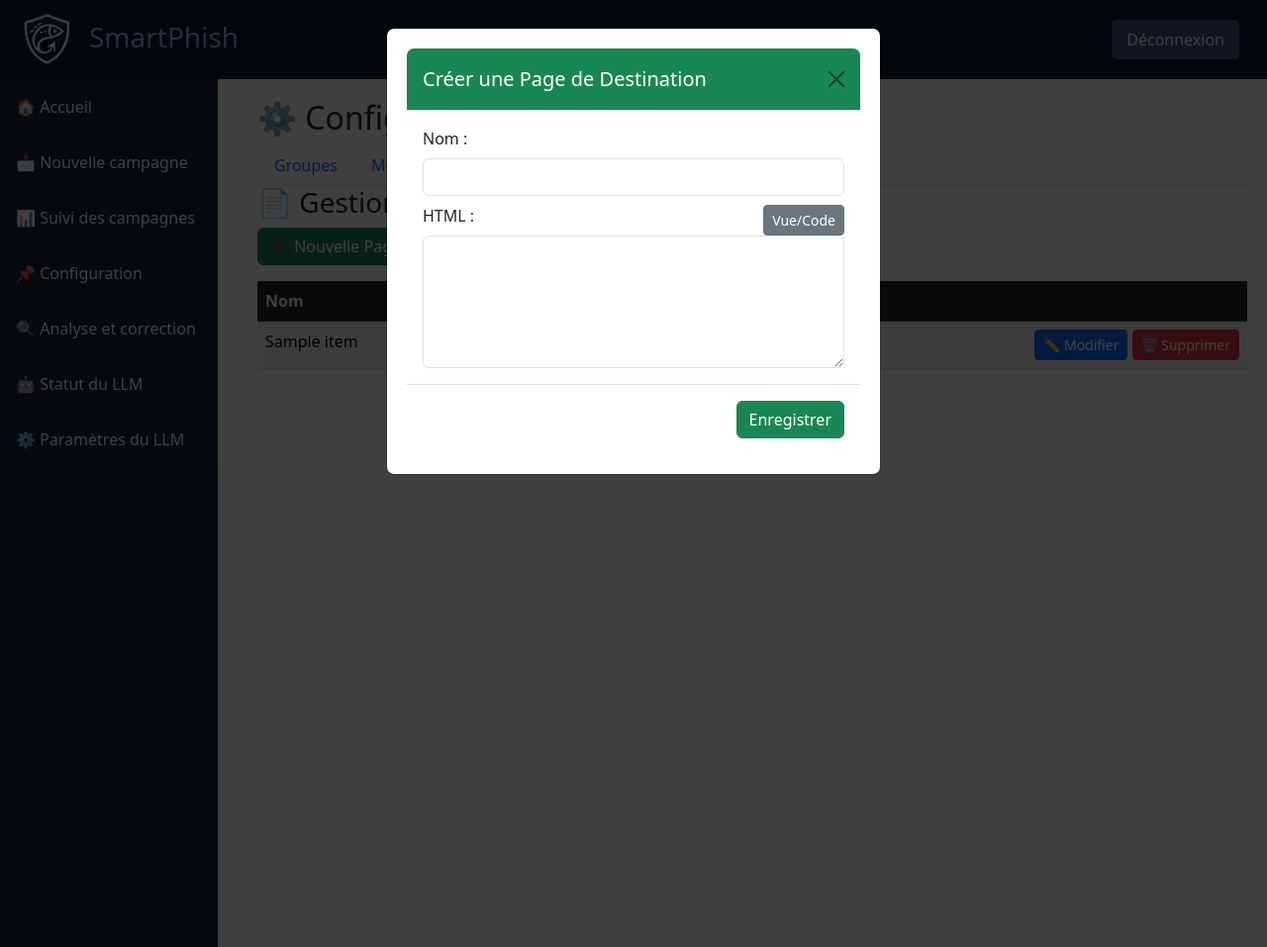
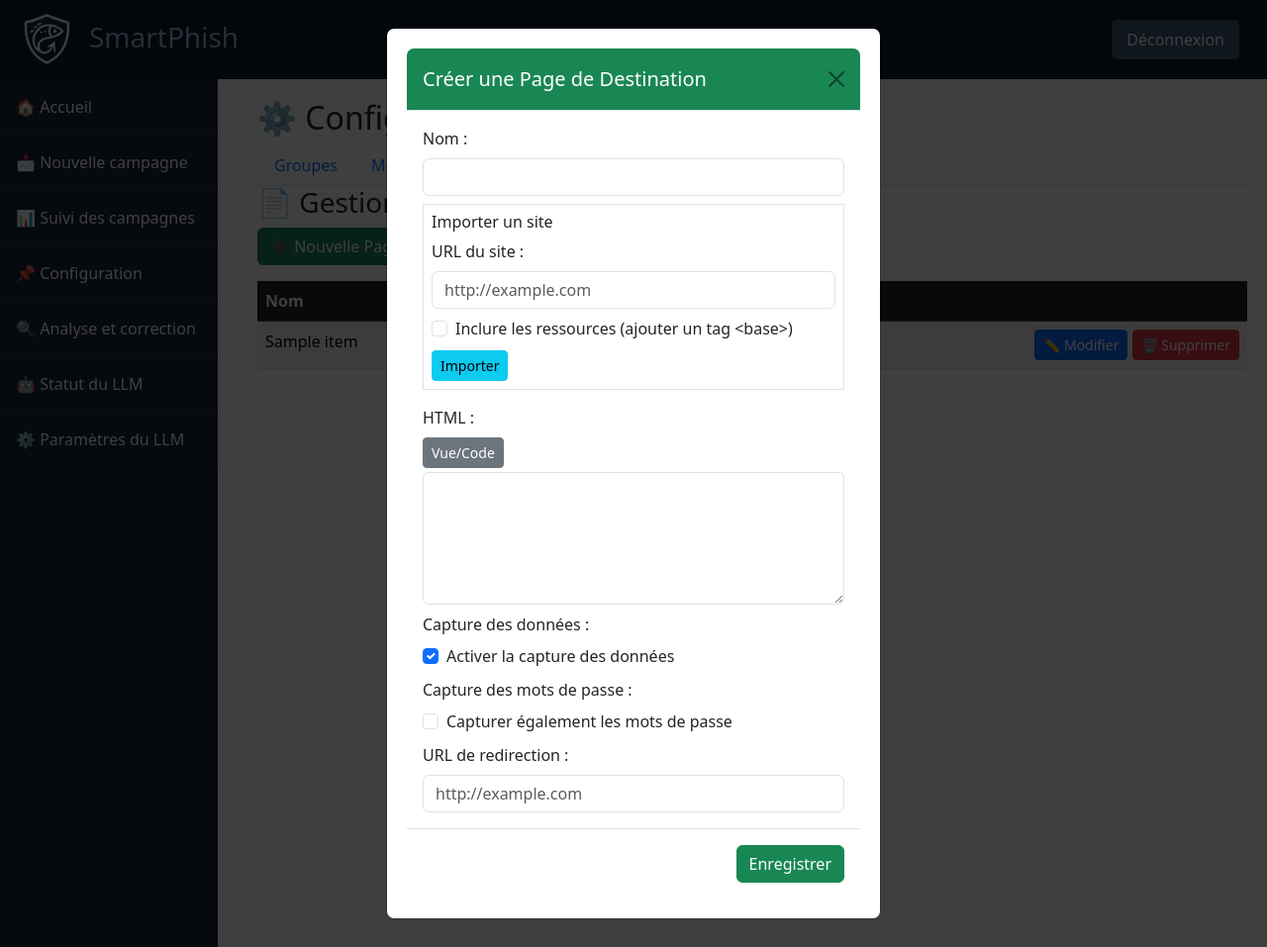
Before and after one commit to Maxencedu66/smartphish, a Flask app: page /config-landing-pages in a window 1280 px wide, after a click on "➕ Nouvelle Page de destination". Shown: the whole page at 99% size. Run offline with Flask 3, Linux system fonts and the light colour scheme; a user stored in the database is signed in; tables that the repository leaves empty hold one stand-in row (values such as "Sample post"); a database or web service that is not in the repository returns one stand-in record (values such as "Sample title"); data that the repository does not hold is empty; parts of the project's set-up code (start-up, migrations or seed data) failed here and were passed over; some libraries are stand-ins or nearby versions.

Commit message:
importation de landing page automatique

```diff
--- a/src/routes/frontend_routes.py
+++ b/src/routes/frontend_routes.py
@@ -378,3 +378,9 @@ def delete_landing_page_frontend(landing_page_id):
     """
     response = delete_landing_page(landing_page_id)
     return jsonify(response)
+
+@bp.route('/import_site', methods=['POST'])
+def import_site_frontend():
+    data = request.get_json()
+    response = import_site(data)
+    return jsonify(response)
--- a/src/templates/config-landing-pages.html
+++ b/src/templates/config-landing-pages.html
@@ -13,8 +13,10 @@
 
 <h3>📄 Gestion des Pages de destination</h3>
 
-<!-- Bouton pour créer une nouvelle landing page -->
-<button class="btn btn-success mb-3" data-bs-toggle="modal" data-bs-target="#newLandingPageModal">➕ Nouvelle Page de destination</button>
+<!-- Bouton pour ouvrir le modal de création -->
+<div class="mb-3">
+    <button class="btn btn-success" data-bs-toggle="modal" data-bs-target="#newLandingPageModal">➕ Nouvelle Page de destination</button>
+</div>
 
 <!-- Table des landing pages -->
 <div class="table-responsive">
@@ -36,7 +38,7 @@
     </table>
 </div>
 
-<!-- ========== MODAL: CREATE NEW LANDING PAGE ========== -->
+<!-- ========== MODAL: CRÉER UNE NOUVELLE LANDING PAGE ========== -->
 <div class="modal fade" id="newLandingPageModal" tabindex="-1">
     <div class="modal-dialog">
         <div class="modal-content">
@@ -45,14 +47,51 @@
                 <button type="button" class="btn-close" data-bs-dismiss="modal"></button>
             </div>
             <div class="modal-body">
+                <!-- Nom de la landing page -->
                 <label for="newLandingPageName" class="form-label">Nom :</label>
                 <input type="text" id="newLandingPageName" class="form-control mb-2" required>
-                <div class="d-flex justify-content-between align-items-center">
-                    <label for="newLandingPageHTML" class="form-label">HTML :</label>
+
+                <!-- Section Importer un site -->
+                <div class="border p-2 mb-3">
+                    <h6 class="mb-2">Importer un site</h6>
+                    <label for="importSiteURL" class="form-label">URL du site :</label>
+                    <input type="text" id="importSiteURL" class="form-control" placeholder="http://example.com">
+                    <div class="form-check mt-2">
+                        <input class="form-check-input" type="checkbox" id="includeResources">
+                        <label class="form-check-label" for="includeResources">
+                            Inclure les ressources (ajouter un tag &lt;base&gt;)
+                        </label>
+                    </div>
+                    <button class="btn btn-info btn-sm mt-2" type="button" onclick="importSite()">Importer</button>
+                </div>
+
+                <!-- Code HTML de la landing page -->
+                <label for="newLandingPageHTML" class="form-label">HTML :</label>
+                <div class="d-flex justify-content-between align-items-center mb-1">
                     <button class="btn btn-secondary btn-sm" onclick="togglePreview('newLandingPageHTML', 'previewNewPage')" type="button">Vue/Code</button>
                 </div>
                 <textarea id="newLandingPageHTML" class="form-control" rows="5" required></textarea>
                 <div id="previewNewPage" class="border p-3 mt-2" style="display: none;"></div>
+
+                <!-- Options supplémentaires -->
+                <label class="form-label mt-2">Capture des données :</label>
+                <div class="form-check">
+                    <input class="form-check-input" type="checkbox" id="newCaptureCredentials" checked>
+                    <label class="form-check-label" for="newCaptureCredentials">
+                        Activer la capture des données
+                    </label>
+                </div>
+
+                <label class="form-label mt-2">Capture des mots de passe :</label>
+                <div class="form-check">
+                    <input class="form-check-input" type="checkbox" id="newCapturePasswords">
+                    <label class="form-check-label" for="newCapturePasswords">
+                        Capturer également les mots de passe
+                    </label>
+                </div>
+
+                <label for="newRedirectUrl" class="form-label mt-2">URL de redirection :</label>
+                <input type="text" id="newRedirectUrl" class="form-control" placeholder="http://example.com">
             </div>
             <div class="modal-footer">
                 <button class="btn btn-success" onclick="submitNewLandingPage()">Enregistrer</button>
@@ -61,7 +100,7 @@
     </div>
 </div>
 
-<!-- ========== MODAL: EDIT LANDING PAGE ========== -->
+<!-- ========== MODAL: MODIFIER UNE LANDING PAGE ========== -->
 <div class="modal fade" id="editLandingPageModal" tabindex="-1">
     <div class="modal-dialog">
         <div class="modal-content">
@@ -74,12 +113,33 @@
 
                 <label for="editLandingPageName" class="form-label">Nom :</label>
                 <input type="text" id="editLandingPageName" class="form-control mb-2" required>
-                <div class="d-flex justify-content-between align-items-center">
-                    <label for="editLandingPageHTML" class="form-label">HTML :</label>
+
+                <label for="editLandingPageHTML" class="form-label">HTML :</label>
+                <div class="d-flex justify-content-between align-items-center mb-1">
                     <button class="btn btn-secondary btn-sm" onclick="togglePreview('editLandingPageHTML', 'previewEditPage')" type="button">Vue/Code</button>
                 </div>
                 <textarea id="editLandingPageHTML" class="form-control" rows="5" required></textarea>
                 <div id="previewEditPage" class="border p-3 mt-2" style="display: none;"></div>
+
+                <!-- Options supplémentaires -->
+                <label class="form-label mt-2">Capture des données :</label>
+                <div class="form-check">
+                    <input class="form-check-input" type="checkbox" id="editCaptureCredentials" checked>
+                    <label class="form-check-label" for="editCaptureCredentials">
+                        Activer la capture des données
+                    </label>
+                </div>
+
+                <label class="form-label mt-2">Capture des mots de passe :</label>
+                <div class="form-check">
+                    <input class="form-check-input" type="checkbox" id="editCapturePasswords">
+                    <label class="form-check-label" for="editCapturePasswords">
+                        Capturer également les mots de passe
+                    </label>
+                </div>
+
+                <label for="editRedirectUrl" class="form-label mt-2">URL de redirection :</label>
+                <input type="text" id="editRedirectUrl" class="form-control" placeholder="http://example.com">
             </div>
             <div class="modal-footer">
                 <button class="btn btn-primary" onclick="submitEditedLandingPage()">Enregistrer</button>
@@ -89,7 +149,6 @@
 </div>
 
 <script src="https://cdn.jsdelivr.net/npm/sweetalert2@11"></script>
-
 <script>
 document.addEventListener("DOMContentLoaded", function() {
     // Charger les landing pages existantes
@@ -102,7 +161,7 @@ document.addEventListener("DOMContentLoaded", function() {
                 tbody.innerHTML += `
                     <tr data-id="${page.id}">
                         <td>${page.name}</td>
-                        <td>
+                        <td class="text-end">
                             <button class="btn btn-primary btn-sm edit-landing-page" data-id="${page.id}" data-bs-toggle="modal" data-bs-target="#editLandingPageModal">✏️ Modifier</button>
                             <button class="btn btn-danger btn-sm delete-landing-page" data-id="${page.id}">🗑️ Supprimer</button>
                         </td>
@@ -117,7 +176,7 @@ function togglePreview(textareaId, previewId) {
     const preview = document.getElementById(previewId);
 
     if (preview.style.display === "none") {
-        preview.innerHTML = textarea.value; // Affiche l'HTML
+        preview.innerHTML = textarea.value;
         preview.style.display = "block";
         textarea.style.display = "none";
     } else {
@@ -125,7 +184,6 @@ function togglePreview(textareaId, previewId) {
         textarea.style.display = "block";
     }
 }
-
 
 function validateLandingPageForm(nameId, htmlId) {
     const name = document.getElementById(nameId).value.trim();
@@ -143,7 +201,6 @@ function validateLandingPageForm(nameId, htmlId) {
     return true;
 }
 
-
 // Création d'une nouvelle landing page
 function submitNewLandingPage() {
     if (!validateLandingPageForm("newLandingPageName", "newLandingPageHTML")) return;
@@ -151,9 +208,9 @@ function submitNewLandingPage() {
     const data = {
         name: document.getElementById("newLandingPageName").value,
         html: document.getElementById("newLandingPageHTML").value,
-        capture_credentials: true,
-        capture_passwords: false,
-        redirect_url: "http://example.com"
+        capture_credentials: document.getElementById("newCaptureCredentials").checked,
+        capture_passwords: document.getElementById("newCapturePasswords").checked,
+        redirect_url: document.getElementById("newRedirectUrl").value.trim() || null
     };
 
     fetch("/config-landing-pages", {
@@ -182,7 +239,6 @@ function submitNewLandingPage() {
         }
     })
     .catch(err => {
-        Swal.close();
         console.error("Erreur:", err);
         Swal.fire({
             icon: "error",
@@ -193,22 +249,27 @@ function submitNewLandingPage() {
     });
 }
 
-
 // Chargement des données pour modification
 document.querySelectorAll(".edit-landing-page").forEach(btn => {
     btn.addEventListener("click", function() {
         const pageId = this.getAttribute("data-id");
 
-        fetch(`/config-landing-pages/${pageId}`)  // 🔹 Correction ici
+        fetch(`/config-landing-pages/${pageId}`)
             .then(response => response.json())
             .then(data => {
                 document.getElementById("editLandingPageId").value = data.id;
                 document.getElementById("editLandingPageName").value = data.name;
                 document.getElementById("editLandingPageHTML").value = data.html;
+                // Remplir également les options si elles sont définies
+                document.getElementById("editCaptureCredentials").checked = data.capture_credentials;
+                document.getElementById("editCapturePasswords").checked = data.capture_passwords;
+                document.getElementById("editRedirectUrl").value = data.redirect_url || "";
             })
             .catch(err => console.error("Erreur lors du chargement de la page de destination :", err));
     });
 });
+
+
 
 // Modification d'une landing page
 function submitEditedLandingPage() {
@@ -219,9 +280,9 @@ function submitEditedLandingPage() {
         id: parseInt(pageId, 10),
         name: document.getElementById("editLandingPageName").value,
         html: document.getElementById("editLandingPageHTML").value,
-        capture_credentials: true,
-        capture_passwords: false,
-        redirect_url: "http://example.com"
+        capture_credentials: document.getElementById("editCaptureCredentials").checked,
+        capture_passwords: document.getElementById("editCapturePasswords").checked,
+        redirect_url: document.getElementById("editRedirectUrl").value.trim() || null
     };
 
     fetch(`/config-landing-pages/${pageId}`, {
@@ -250,7 +311,6 @@ function submitEditedLandingPage() {
         }
     })
     .catch(err => {
-        Swal.close();
         console.error("Erreur:", err);
         Swal.fire({
             icon: "error",
@@ -260,6 +320,7 @@ function submitEditedLandingPage() {
         });
     });
 }
+
 
 // Suppression d'une landing page
 document.querySelectorAll(".delete-landing-page").forEach(btn => {
@@ -278,7 +339,6 @@ document.querySelectorAll(".delete-landing-page").forEach(btn => {
         reverseButtons: true
       }).then((result) => {
         if (result.isConfirmed) {
-          // Si l'utilisateur confirme, envoi de la requête DELETE
           fetch(`/config-landing-pages/${pageId}`, {
             method: "DELETE"
           })
@@ -305,7 +365,64 @@ document.querySelectorAll(".delete-landing-page").forEach(btn => {
         }
       });
     });
-  });
+});
+
+// Fonction pour importer un site et pré-remplir le formulaire de création
+function importSite() {
+    const url = document.getElementById("importSiteURL").value.trim();
+    const includeResources = document.getElementById("includeResources").checked;
+
+    if (!url) {
+        Swal.fire({
+            icon: "warning",
+            title: "Champ requis manquant",
+            text: "Veuillez fournir l'URL du site.",
+            confirmButtonColor: "#f39c12"
+        });
+        return;
+    }
+
+    const data = {
+        url: url,
+        include_resources: includeResources
+    };
+
+    fetch("/import_site", {
+        method: "POST",
+        headers: {
+            "Content-Type": "application/json",
+        },
+        body: JSON.stringify(data)
+    })
+    .then(res => res.json())
+    .then(response => {
+        if (response.error) {
+            Swal.fire({
+                icon: "error",
+                title: "Erreur lors de l'import",
+                text: response.error,
+                confirmButtonColor: "#d33"
+            });
+        } else {
+            // Remplir le textarea HTML avec le code récupéré
+            document.getElementById("newLandingPageHTML").value = response.html;
+            Swal.fire({
+                icon: "success",
+                title: "Site importé avec succès !",
+                text: "Le code HTML a été récupéré. Vous pouvez le modifier si nécessaire.",
+                confirmButtonColor: "#28a745"
+            });
+        }
+    })
+    .catch(err => {
+        console.error("Erreur:", err);
+        Swal.fire({
+            icon: "error",
+            title: "Erreur serveur",
+            text: "Une erreur s'est produite lors de l'import du site.",
+            confirmButtonColor: "#d33"
+        });
+    });
+}
 </script>
-
 {% endblock %}
```
Also changed, not shown: gestion_projet/avancement.txt (+18 -0 lines), src/routes/gophish_routes.py (+10 -0 lines), src/services/gophish_service.py (+9 -0 lines).
